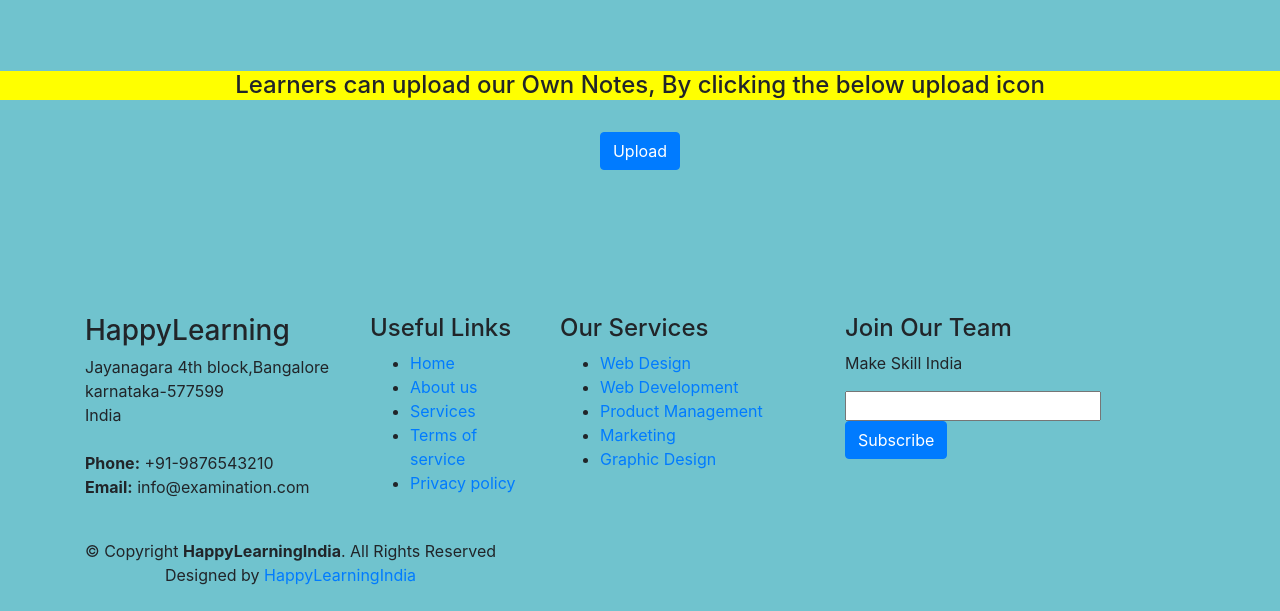
After one commit to vinoda1/miniproject_using_django, a Django app: page / in a window 1280 px wide. The commit adds this page. Shown: the part 702-1313 px from the top of the page. Run offline with Django 3.2, Linux system fonts and the light colour scheme; some libraries are stand-ins or nearby versions.

Commit message:
second commit

```diff
--- a/AUTHPROJECT/urls.py
+++ b/AUTHPROJECT/urls.py
@@ -21,6 +21,7 @@ from AUTHPROJECT.settings import *
 #import views.py from book app
 from testapp import views
 urlpatterns = [
+    path('',views.page),
     path('home/', views.home,name="home"),
     path('admin/', admin.site.urls),
     path('index',views.index,name='index'),
--- /dev/null
+++ b/templates/page.html
@@ -0,0 +1,112 @@
+<html>
+    <head>
+       <title>Welcome page of Happy learning india</title>
+       <link rel="stylesheet" href="https://stackpath.bootstrapcdn.com/bootstrap/4.4.1/css/bootstrap.min.css" integrity="sha384-Vkoo8x4CGsO3+Hhxv8T/Q5PaXtkKtu6ug5TOeNV6gBiFeWPGFN9MuhOf23Q9Ifjh" crossorigin="anonymous">
+    </head>
+    <body style="background-color:rgb(112, 195, 206);">
+        <nav class="navbar navbar-expand-lg navbar-dark bg-light static-top">
+            <div class="container">
+              <a class="navbar-brand" href="/home">
+                    <img src="media\logo2.jpg" alt="logo">
+              </a>
+              <h1><p>welcome to happy learning india.</p></h1>
+
+              <a class="navbar-brand" href="/home">
+              <img src="media\logo.jpg" alt="logo">
+            </a>
+          </div>
+        </nav>
+      <br>
+        <center>
+        <a href="/home" class="btn btn-success">Home</a>
+        <a href="/Bootstrap" class="btn btn-success">Bootstrap</a>
+        <a href="/java" class="btn btn-success">Java</a>
+        <a href="/python" class="btn btn-success">Python</a>
+        <a href="/Cpp" class="btn btn-success">Cpp</a>
+        <a href="/Dotnet" class="btn btn-success">Dotnet</a>
+        <a href="/Ruby" class="btn btn-success">Ruby</a>
+        <a href="/aptitude" class="btn btn-success">Aptitude</a>
+        <a href="/Sql" class="btn btn-success">Sql</a>
+        <br><br><br></center>
+        <p style="background-color:yellow;">We will provide best interview experiance for the learner , Be a part of our happy learning india platform.</p>
+        <img src="media\bootstrap_image.jpg" alt="Happy"  width="300" height="300">
+        <img src="media\background.jpg" alt="Happy" width="300" height="300">
+        <img src="media\sql_image.jpg" alt="Happy" width="300" height="300">
+        <img src="media\python_image.jpg" alt="Happy" width="300" height="300">
+
+        <br><br<br><br><br><br<br><br>
+        <center>
+            <h4 style="background-color: yellow;">Learners can upload our Own Notes, By clicking the below upload icon</h4>
+            <br><a href="/upload" class="btn btn-primary">Upload</a><br><br><br>
+        </center>
+        <br><br<br><br><br><br<br><br>
+        <footer class="page-footer font-small blue">
+            <div class="footer-top">
+              <div class="container">
+                <div class="row">
+
+                  <div class="col-lg-3 col-md-6 footer-contact">
+                    <h3>HappyLearning</h3>
+                    <p>
+                      Jayanagara 4th block,Bangalore <br>
+                      karnataka-577599<br>
+                      India<br><br>
+                      <strong>Phone:</strong> +91-9876543210<br>
+                      <strong>Email:</strong> info@examination.com<br>
+                    </p>
+                  </div>
+
+                  <div class="col-lg-2 col-md-6 footer-links">
+                    <h4>Useful Links</h4>
+                    <ul>
+                      <li><i class="bx bx-chevron-right"></i> <a href="#">Home</a></li>
+                      <li><i class="bx bx-chevron-right"></i> <a href="#">About us</a></li>
+                      <li><i class="bx bx-chevron-right"></i> <a href="#">Services</a></li>
+                      <li><i class="bx bx-chevron-right"></i> <a href="#">Terms of service</a></li>
+                      <li><i class="bx bx-chevron-right"></i> <a href="#">Privacy policy</a></li>
+                    </ul>
+                  </div>
+
+                  <div class="col-lg-3 col-md-6 footer-links">
+                    <h4>Our Services</h4>
+                    <ul>
+                      <li><i class="bx bx-chevron-right"></i> <a href="#">Web Design</a></li>
+                      <li><i class="bx bx-chevron-right"></i> <a href="#">Web Development</a></li>
+                      <li><i class="bx bx-chevron-right"></i> <a href="#">Product Management</a></li>
+                      <li><i class="bx bx-chevron-right"></i> <a href="#">Marketing</a></li>
+                      <li><i class="bx bx-chevron-right"></i> <a href="#">Graphic Design</a></li>
+                    </ul>
+                  </div>
+
+                  <div class="col-lg-4 col-md-6 footer-newsletter">
+                    <h4>Join Our Team</h4>
+                    <p>Make Skill India</p>
+                    <form action="" method="post">
+                      {%csrf_token%}
+                      <input type="email" name="email"><a href="/Subscribe/" class="btn btn-primary">Subscribe</a>
+                    </form>
+                  </div>
+
+                </div>
+              </div>
+            </div>
+
+            <div class="container d-md-flex py-4">
+
+              <div class="me-md-auto text-center text-md-start">
+                <div class="copyright">
+                  &copy; Copyright <strong><span>HappyLearningIndia</span></strong>. All Rights Reserved
+                </div>
+                <div class="credits">
+                  Designed by <a href="https://bootstrapmade.com/">HappyLearningIndia</a>
+                </div>
+              </div>
+            </div>
+          </footer>
+        <!-- End Footer -->
+        </div>
+        </div>
+          <a href="#" class="back-to-top d-flex align-items-center justify-content-center"><i class="bi bi-arrow-up-short"></i></a>
+
+    </body>
+</html>
--- a/templates/upload.html
+++ b/templates/upload.html
@@ -31,8 +31,8 @@
     </tr>
     {%endfor%}
     </table>
-    <a href="/subscribe/" class="btn btn-primary">HOME</a>
-    <a href="/subscribe/" class="btn btn-success">SUBMIT</a>
+    <a href="/home" class="btn btn-primary">HOME</a>
+    <a href="/index" class="btn btn-success">SUBMIT</a>
 
     </form>
 </center>
--- a/testapp/views.py
+++ b/testapp/views.py
@@ -7,6 +7,8 @@ import os
 from django.conf import settings
 # Create your views here.
 
+def page(request):
+    return render(request,'page.html')
 
 def home(request):
     return render(request,"home.html")
```
Also changed, not shown: templates/home.html (+7 -15 lines), media/logo.jpg (added), media/logo2.jpg (added).
